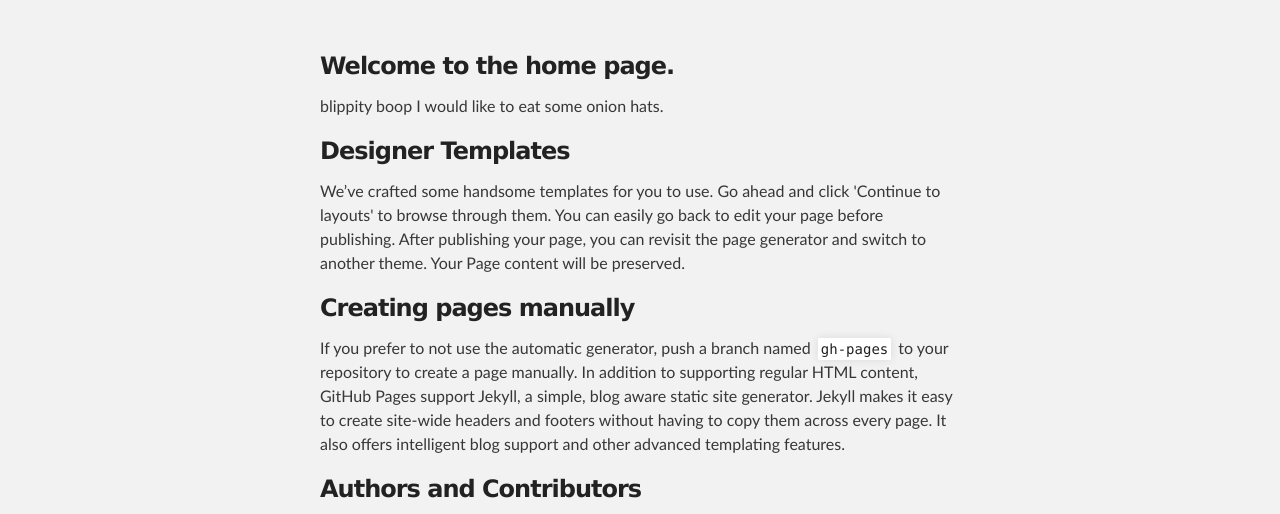
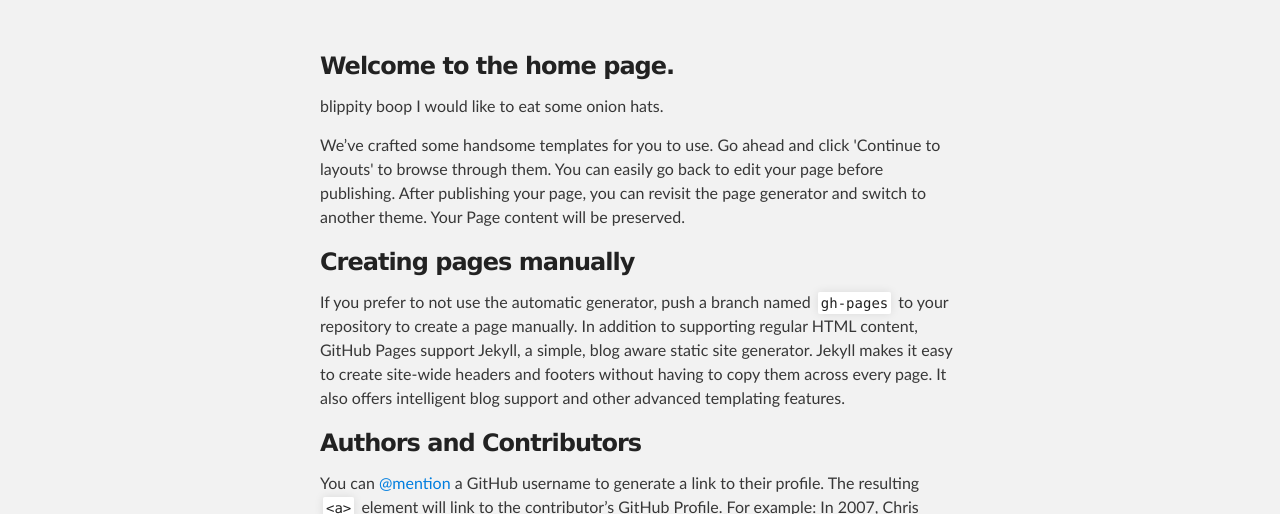
Before and after one commit to graceno/graceno.github.io, a plain HTML site: page index.html in a window 1280 px wide. Shown: the part 212-726 px from the top of the page. Drawn offline with Linux system fonts and the light colour scheme.

Commit message:
Update index.html

```diff
--- a/index.html
+++ b/index.html
@@ -32,9 +32,6 @@
 
 <p>blippity boop I would like to eat some onion hats.</p>
 
-<h3>
-<a id="designer-templates" class="anchor" href="#designer-templates" aria-hidden="true"><span aria-hidden="true" class="octicon octicon-link"></span></a>Designer Templates</h3>
-
 <p>We’ve crafted some handsome templates for you to use. Go ahead and click 'Continue to layouts' to browse through them. You can easily go back to edit your page before publishing. After publishing your page, you can revisit the page generator and switch to another theme. Your Page content will be preserved.</p>
 
 <h3>
```
